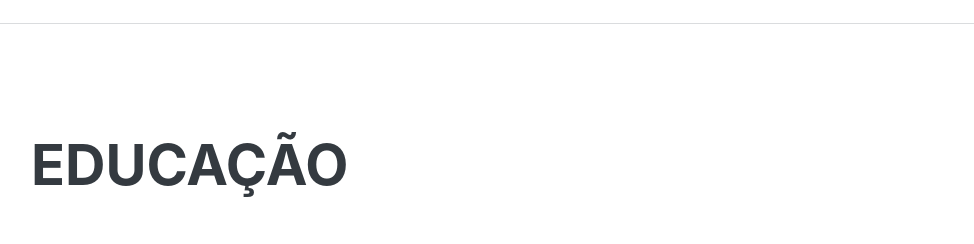
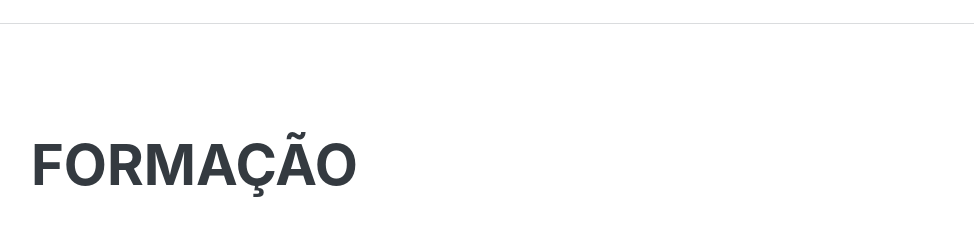
Before and after one commit to almeidaa11/curriculo, a plain HTML site: page public/index.html in a window 1280 px wide. Shown: the part 2900-3144 px from the top of the page, without its empty margins (289-1263 px from the left). Drawn offline with nearby package versions, Linux system fonts and the light colour scheme; a web font is replaced by a local one.

Commit message:
Update index.html

```diff
--- a/public/index.html
+++ b/public/index.html
@@ -179,7 +179,7 @@
             <!-- Education-->
             <section class="resume-section" id="education">
                 <div data-aos="zoom-in"class="resume-section-content">
-                    <h2 class="mb-5">Educação</h2>
+                    <h2 class="mb-5">Formação</h2>
                     <div class="d-flex flex-column flex-md-row justify-content-between mb-5">
                         <div class="flex-grow-1">
                             <h3 class="mb-0">La Salle - Núcleo Bandeirante</h3>
```
